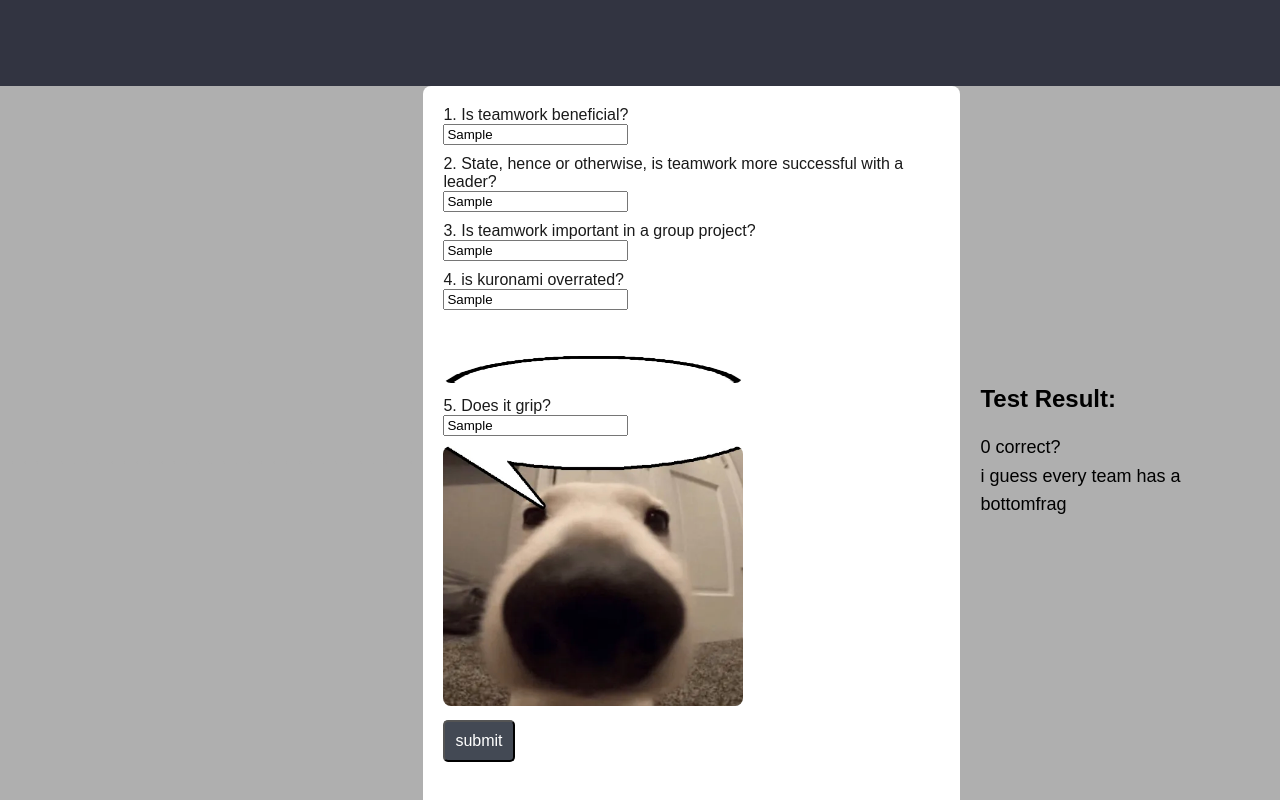
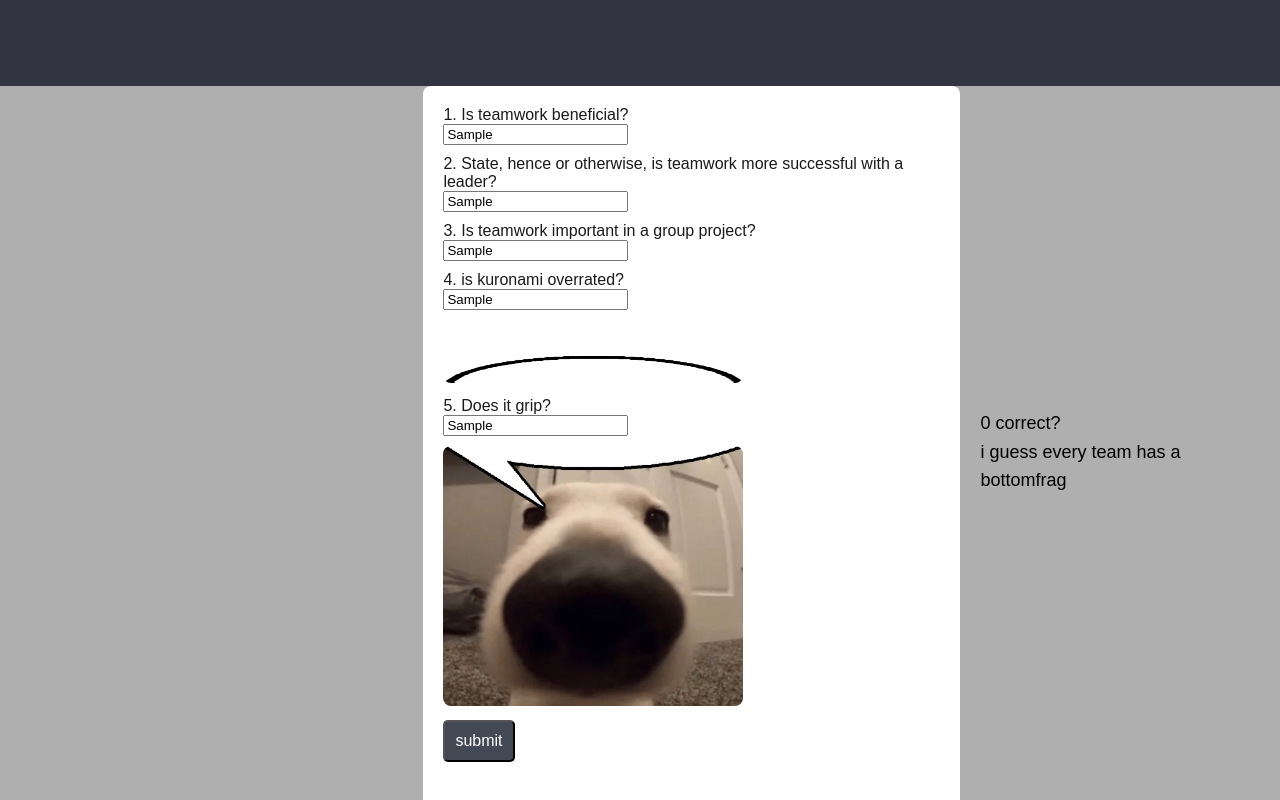
Before and after one commit to DonaldTheChicken/teamwork, a plain HTML site: page quiz.html in a window 1280 px wide. Both pictures are taken after typing "Sample", "Sample", "Sample", "Sample", "Sample" into the empty fields and a click on the button "submit". Shown: the part 794-1594 px from the top of the page. Drawn offline with Linux system fonts and the light colour scheme.

Commit message:
Update quiz.html

```diff
--- a/quiz.html
+++ b/quiz.html
@@ -69,7 +69,7 @@
 
             <section class="band" style="background-color: #afafaf;">
                 <div class="content">
-                    <h2 style="color: black; text-align: left;">Test Result:</h2>
+                    <h2 id="res" style="color: black; text-align: left;">Test Result:</h2>
                     <p id="result" class="result" style="color: black; text-align: left;"></p>
                     <h2 id="gr" style="color: black; text-align: left;"></h2>
 
@@ -117,6 +117,7 @@
                     msg += "\nno grip?"
                 }
                 document.getElementById("result").innerText = msg;
+                document.getElementById("res").innerText = "";
 
             }
         </script>
```
